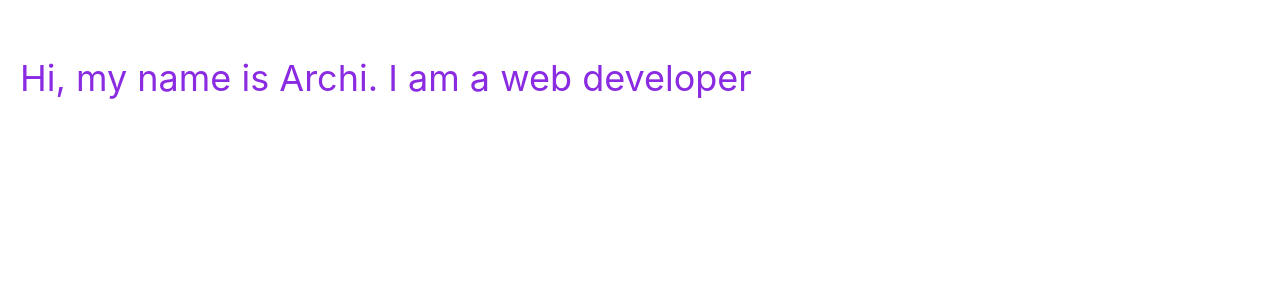
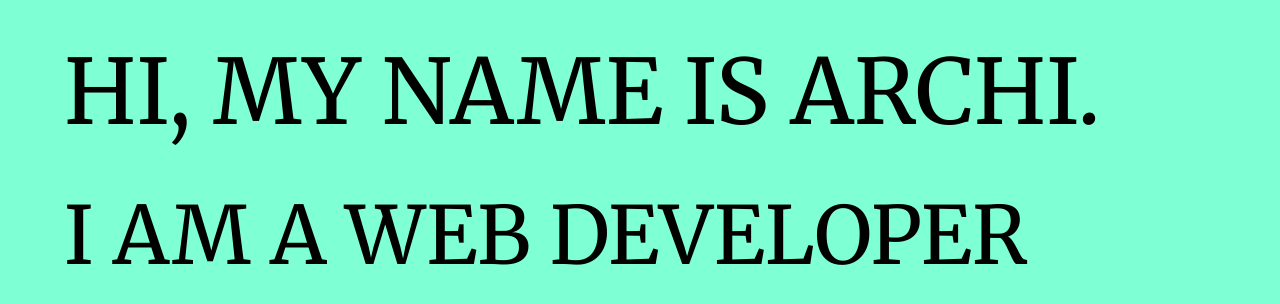
Before and after one commit to archiKumari/my_portfolio, a React (Create React App) app: page / in a window 1280 px wide. Shown: the top 304 px of the page. Built offline with nearby package versions, Linux system fonts and the light colour scheme.

Commit message:
Included MUI package

```diff
--- a/package.json
+++ b/package.json
@@ -3,6 +3,9 @@
   "version": "0.1.0",
   "private": true,
   "dependencies": {
+    "@emotion/react": "^11.11.3",
+    "@emotion/styled": "^11.11.0",
+    "@mui/material": "^5.15.11",
     "@testing-library/jest-dom": "^5.17.0",
     "@testing-library/react": "^13.4.0",
     "@testing-library/user-event": "^13.5.0",
--- a/public/index.html
+++ b/public/index.html
@@ -24,6 +24,14 @@
       work correctly both with client-side routing and a non-root public URL.
       Learn how to configure a non-root public URL by running `npm run build`.
     -->
+
+    <link rel="preconnect" href="https://fonts.googleapis.com" />
+    <link rel="preconnect" href="https://fonts.gstatic.com" crossorigin />
+    <link
+      href="https://fonts.googleapis.com/css2?family=Merriweather:ital,wght@0,300;0,400;0,700;0,900;1,300;1,400;1,700;1,900&display=swap"
+      rel="stylesheet"
+    />
+
     <title>React App</title>
   </head>
   <body>
--- a/src/App.css
+++ b/src/App.css
@@ -1,39 +1,21 @@
-.App {
-  text-align: center;
+@import url('https://fonts.googleapis.com/css2?family=Merriweather:ital,wght@0,300;0,400;0,700;0,900;1,300;1,400;1,700;1,900&display=swap');
+
+body, #root {
+  font-family: 'Merriweather', serif;
+  background-color: aquamarine;
 }
 
-.App-logo {
-  height: 40vmin;
-  pointer-events: none;
+p {
+  color: black;
 }
 
-@media (prefers-reduced-motion: no-preference) {
-  .App-logo {
-    animation: App-logo-spin infinite 20s linear;
-  }
+.heading-text {
+  font-family: 'Merriweather', serif;
+  font-size: 90px;
+  line-height: 5px;
 }
 
-.App-header {
-  background-color: white;
-  min-height: 100vh;
-  display: flex;
-  flex-direction: column;
-  align-items: flex-start;
-  justify-content: left;
-  font-size: calc(20px + 2vmin);
-  color: blueviolet;
-  padding: 20px;
+.heading-subtext {
+  font-family: 'Merriweather', serif;
+  font-size: 80px;
 }
-
-.App-link {
-  color: #61dafb;
-}
-
-@keyframes App-logo-spin {
-  from {
-    transform: rotate(0deg);
-  }
-  to {
-    transform: rotate(360deg);
-  }
-}
--- a/src/App.js
+++ b/src/App.js
@@ -1,16 +1,15 @@
-import logo from './logo.svg';
-import './App.css';
+import "./App.css";
+import Container from "@mui/material/Container";
 
 function App() {
+
   return (
-    <div className="App">
-      <header className="App-header">
-        <p>
-          Hi, my name is Archi. I am a web developer
-        </p>
-      </header>
-    </div>
+    <Container>
+      <p className="heading-text">HI, MY NAME IS ARCHI.</p>
+      <p className="heading-subtext">I AM A WEB DEVELOPER</p>
+    </Container>
   );
+
 }
 
 export default App;
```
Also changed, not shown: src/logo.svg (deleted), 1 other file (tests, documents, lock files or other folders).
